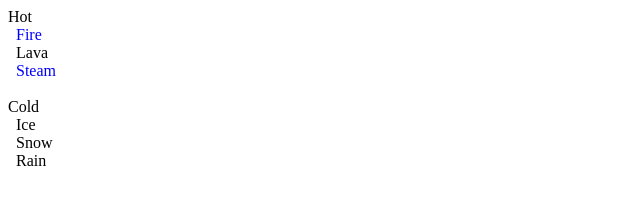
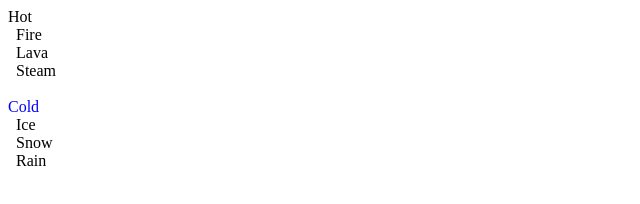
Before and after one commit to nico1711/Zenva-jQuery, a plain HTML site: page index.html in a window 1280 px wide. Shown: the full height of the page, 0-640 px from the left. Drawn offline with Linux system fonts and the light colour scheme.

```diff
--- a/index.html
+++ b/index.html
@@ -8,17 +8,19 @@
   </head>
   <body>
     <div id="container">
-      <div class="title">Hot</div>
-      <div class="hot">
+
+      <div class="temperature hot">
+        <div class="title">Hot</div>
         <div class="item non-solid">Fire</div>
         <div class="item solid">Lava</div>
         <div class="item non-solid">Steam</div>
       </div>
       <br>
-      <div class="title">Cold</div>
-      <div class="cold">
+
+      <div class="temperature cold">
+        <div class="title">Cold</div>
         <div class="item solid">Ice</div>
-        <div class="item non-solid">Snow</div>
+        <div class="item non-solid" id="snow">Snow</div>
         <div class="item non-solid">Rain</div>
       </div>
     </div>
--- a/js/main.js
+++ b/js/main.js
@@ -1,7 +1,13 @@
 $(document).ready(function(){
-  $('#container')
-    .find('.hot')
-    .children('.non-solid')
+  $('#snow')
+    .parent() // Parent to go up, children to go down
+    .find('.title')
     .addClass('highlight');
 
+    console.log($('#snow').closest('.temperature'));
 });
+
+
+
+
+// .parent() to go up, .children() to go down
```
